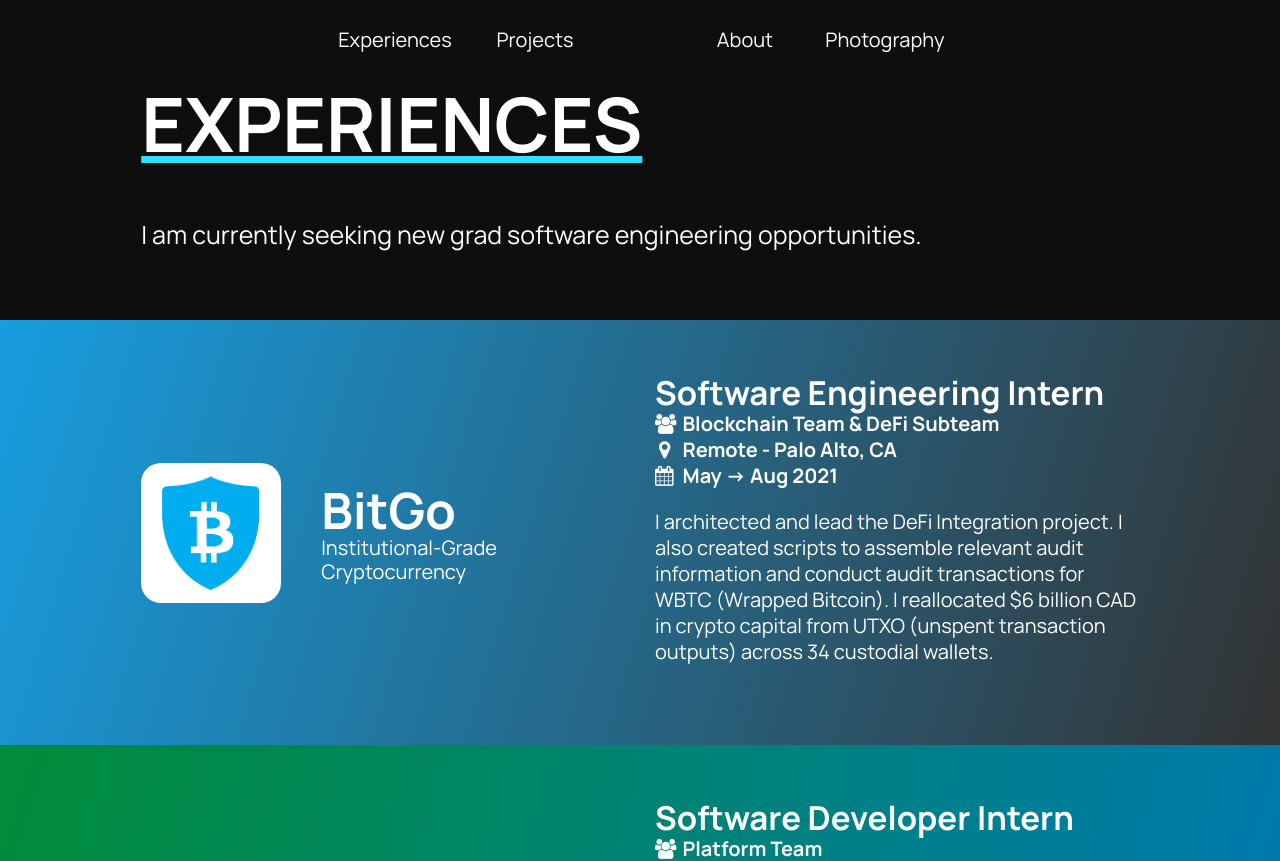
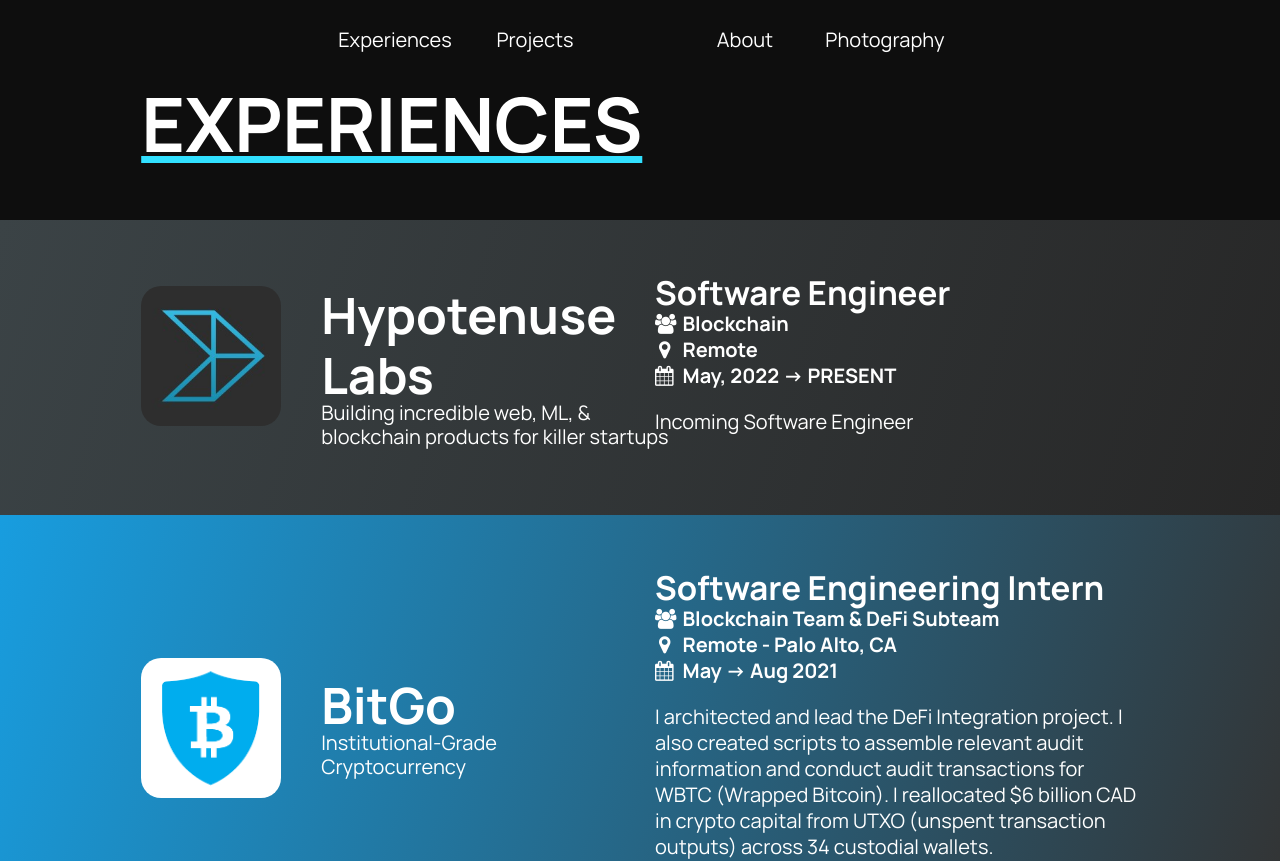
Before and after one commit to AndrewDrury/MyWebsite, a Vue app: page /experiences in a window 1280 px wide. Shown: the top 861 px of the page. Built offline with nearby package versions, Linux system fonts and the light colour scheme; what vue-particles, vue-scroll-progress would draw is missing.

Commit message:
Update with fulltime

```diff
--- a/src/assets/main.scss
+++ b/src/assets/main.scss
@@ -128,6 +128,20 @@ h2 {
   }
 }
 
+.experience-hover {
+  display:block;
+  a {
+    color: white;
+  }
+}
+.experience-hover:hover {
+  background: white !important;
+  h3,h4,.position,.time,.team,p,.location,i,a {
+    color:black;
+  }
+  text-decoration: none;
+}
+
 .experience {
   .experienceRow {
     width:100%;
@@ -243,9 +257,8 @@ h2 {
     }
 
     .company-link:hover {
-      h4 {
-        text-decoration: none;
-        border-bottom: 5.45px solid $primary;
+      h3 {
+        text-decoration: underline $primary;
       }
     }
 
@@ -264,13 +277,17 @@ h2 {
   background: clear;
   background: linear-gradient(107deg, rgba(0,140,56,1) 0%, rgba(0,121,181,1) 100%);
 }
-#Tucows {
+#HypotenuseLabs {
   background: clear;
-  background: linear-gradient(107deg, rgba(99,9,93,1) 0%, rgba(21,74,251,1) 100%);
+  background: linear-gradient(107deg, rgb(59, 67, 70) 0%, rgb(39, 39, 39) 100%);
 }
 #Stratus360 {
   background: clear;
   background: linear-gradient(107deg, rgba(16,85,82,1) 0%, rgba(8,26,44,1) 100%);
+}
+#Tucows {
+  background: clear;
+  background: linear-gradient(107deg, rgba(99,9,93,1) 0%, rgba(21,74,251,1) 100%);
 }
 #TDLab {
   background: clear;
@@ -282,25 +299,6 @@ h2 {
 
   h3 {
     line-height: 40px;
-  }
-}
-
-.experience-hover {
-  display:block;
-  a {
-    color: white;
-  }
-}
-.experience-hover:hover {
-  background: white !important;
-  h3,h4,.position,.time,.team,p,.location,i,a {
-    color:black;
-  }
-  a:hover {
-    text-decoration: underline $primary;
-    h3 {
-      text-decoration: underline $primary;
-    }
   }
 }
 
--- a/src/views/About.vue
+++ b/src/views/About.vue
@@ -18,8 +18,7 @@
             <div class="hidden">
               I am a member of the Mechatronics Engineering class of 2022 at the
               University of Waterloo, and I am in my 4B study term at Waterloo.
-              I have recently completed my 6th co-op term in a software
-              engineering intern role with BitGo.
+              I am also an incoming Software Engineer at Hypotenuse Labs!
             </div>
             <br />
             <div class="hidden">
@@ -31,14 +30,14 @@
                 href="https://photography.andrew-drury.com/"
                 target="_blank"
                 >photography</a
-              >, bouldering, training boxing, and exploring nature.
+              >, going to the gym, and training boxing.
             </div>
             <br />
-            <div class="hidden">
+            <!-- <div class="hidden">
               I am currently seeking full-time opportunities in a software
               engineering role as I will graduate in May of 2022.
             </div>
-            <br />
+            <br /> -->
             <div class="hidden">
               Get in touch with me at&nbsp;
               <a class="link" href="mailto:hello@andrew-drury.com"
@@ -64,8 +63,7 @@
             <div class="hidden">
               I am a member of the Mechatronics Engineering class of 2022 at the
               University of Waterloo, and I am in my 4B study term at Waterloo.
-              I have recently completed my 6th co-op term in a software
-              engineering intern role with BitGo.
+              I am also an incoming Software Engineer at Hypotenuse Labs!
             </div>
             <br />
             <div class="hidden">
@@ -77,14 +75,14 @@
                 href="https://photography.andrew-drury.com/"
                 target="_blank"
                 >photography</a
-              >, bouldering, training boxing, and exploring nature.
+              >, going to the gym, and training boxing.
             </div>
             <br />
-            <div class="hidden">
+            <!-- <div class="hidden">
               I am currently seeking full-time opportunities in a software
               engineering role as I will graduate in May of 2022.
             </div>
-            <br />
+            <br /> -->
             <div class="hidden">
               Get in touch with me at&nbsp;
               <a class="link" href="mailto:hello@andrew-drury.com"
--- a/src/views/Experiences.vue
+++ b/src/views/Experiences.vue
@@ -6,14 +6,15 @@
           <b-row class="margin-wrap">
             <b-col>
               <h2 class="hidden">Experiences</h2>
-              <h5>
+              <!-- <h5>
                 I am currently seeking new grad software engineering
                 opportunities.
-              </h5>
+              </h5> -->
             </b-col>
           </b-row>
 
           <!-- EXPERIENCES -->
+          <HypotenuseLabs />
           <BitGo />
           <Cyclica />
           <Tucows />
@@ -34,6 +35,7 @@
 import Vue from "vue";
 import BitGo from "./Experiences/BitGo.vue";
 import Cyclica from "./Experiences/Cyclica.vue";
+import HypotenuseLabs from "./Experiences/HypotenuseLabs.vue";
 import Tucows from "./Experiences/Tucows.vue";
 import Stratus360 from "./Experiences/Stratus360.vue";
 import TDLab from "./Experiences/TDLab.vue";
@@ -44,6 +46,7 @@ export default Vue.extend({
   components: {
     BitGo,
     Cyclica,
+    HypotenuseLabs,
     Tucows,
     Stratus360,
     TDLab,
--- a/src/views/Projects/sliai.vue
+++ b/src/views/Experiences/HypotenuseLabs.vue
@@ -1,65 +1,71 @@
 <template>
-  <div class="project" id="sliai" name="sliai">
-    <b-container fluid>
-      <b-row class="projectRow">
-        <b-col class="project-pic webscreen mobile hidden" lg="6">
+  <div class="experience hidden" id="HypotenuseLabs" name="HypotenuseLabs">
+    <a class="experience-hover">
+      <b-container fluid style="padding-right: 0px; padding-left: 0px">
+        <div class="margin-wrap">
+          <b-row class="experienceRow">
             <a
-            href="https://github.com/AndrewDrury/sli.ai"
-            class="webscreen"
+              class="company-link"
+              href="https://hypotenuse.ca/"
               target="_blank"
             >
-            <img src="@/assets/ProjectPics/sliai.gif" />
+              <b-col class="logo">
+                <img src="@/assets/ExperiencePics/HypotenuseLabs.jpeg" />
+              </b-col>
+              <b-col class="company-info">
+                <h3>Hypotenuse Labs</h3>
+                <div style="white-space: nowrap">
+                  <h4>
+                    Building incredible web, ML, &amp;<br />blockchain products
+                    for killer startups
+                  </h4>
+                </div>
+              </b-col>
             </a>
-        </b-col>
-        <b-col lg="6">
-          <b-row class="top-content">
-            <b-col class="title hidden" md="12">
-              <a href="https://github.com/AndrewDrury/sli.ai" target="_blank">
-                <h1>sli.ai</h1>
-              </a>
-            </b-col>
-            <b-col class="tech hidden"
-              ><h3><i class="fa fa-tag"></i>&nbsp;Vue.js, Azure</h3></b-col
-            >
-            <hr />
+            <b-col class="position-info">
+              <b-row>
+                <b-col class="position">Software Engineer</b-col>
               </b-row>
-          <b-row class="bot-content">
-            <b-col class="award hidden" md="12" lg="6">
-              <h4><i class="fa fa-map-marker"></i>&nbsp;Toronto, ON</h4>
-            </b-col>
-            <b-col class="hackathon hidden" md="12" lg="6"
-              ><h4>
-                <i class="fa fa-location-arrow"></i>&nbsp;MakeUofT
-              </h4></b-col
+              <b-row>
+                <b-col class="team"
+                  ><i class="fa fa-users" aria-hidden="true"></i
+                  >Blockchain</b-col
                 >
               </b-row>
               <b-row>
-            <b-col class="details hidden">
-              <p>
-                This web app can translate sign language to text live using a
-                custom Microsoft Azure Vision model. The speech of a talking
-                user is converted to text using Chrome's Web Speech API.
-              </p>
-            </b-col>
+                <b-col class="location"
+                  ><i class="fa fa-map-marker" aria-hidden="true"></i
+                  >Remote</b-col
+                >
               </b-row>
               <b-row>
-            <b-col class="view-more hidden">
-              <a href="https://github.com/AndrewDrury/sli.ai" target="_blank">
-                <p><i class="fa fa-github"></i>View More -></p>
-              </a>
+                <b-col class="time"
+                  ><i class="fa fa-calendar" aria-hidden="true"></i>May, 2022 ->
+                  PRESENT</b-col
+                >
+              </b-row>
+              <b-row>
+                <b-col>
+                  <p>Incoming Software Engineer</p>
                 </b-col>
               </b-row>
             </b-col>
-        <b-col class="project-pic desktop hidden" md="6">
-          <a href="https://github.com/AndrewDrury/sli.ai" target="_blank">
-            <img src="@/assets/ProjectPics/sliai.gif" />
+          </b-row>
+        </div>
+      </b-container>
     </a>
-        </b-col>
-      </b-row>
-    </b-container>
   </div>
 </template>
 
 <style lang="scss">
 @import "@/assets/variables.scss";
 </style>
+
+<script lang="ts">
+export default {
+  name: "BitGo",
+  data() {
+    return {};
+  },
+};
+</script>
--- a/src/views/Home.vue
+++ b/src/views/Home.vue
@@ -561,7 +561,7 @@ a:hover {
         color: white;
       }
       a:hover {
-        text-decoration: underline $primary;
+        // text-decoration: underline $primary;
       }
     }
   }
```
Also changed, not shown: src/assets/ExperiencePics/HypotenuseLabs.jpeg (added). Lines whose indentation alone changed are shown as unchanged.
